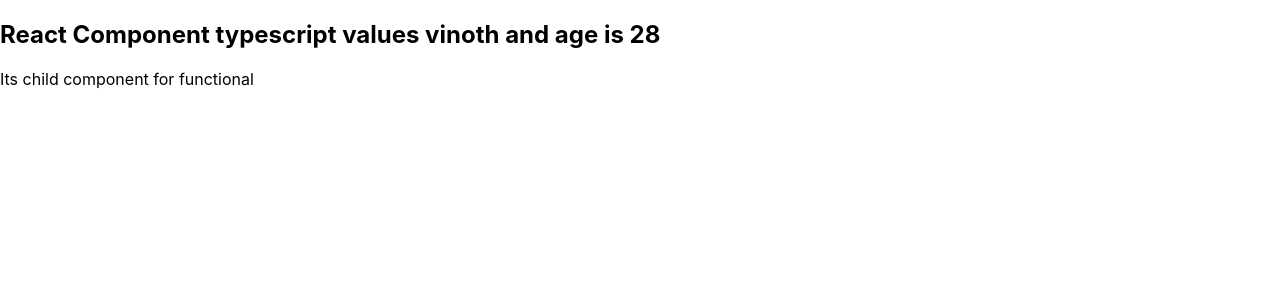
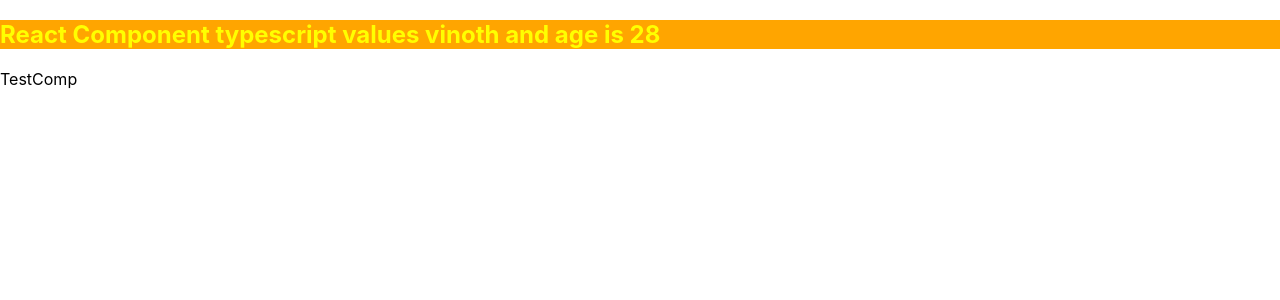
Before and after one commit to Vmadhavan2310/react_typescript, a React (Create React App) app: page / in a window 1280 px wide. Shown: the top 300 px of the page. Built offline with nearby package versions, Linux system fonts and the light colour scheme.

Commit message:
Web--Css Properties

```diff
--- a/src/App.tsx
+++ b/src/App.tsx
@@ -16,6 +16,7 @@
 import { FunctionalComp } from './Components/New Notes/FunctionalComp';
 import ClassComps from './Components/New Notes/ClassComps';
 import FuncChildComp from './Components/New Notes/FuncChildComp';
+import TestComp from './Components/New Notes/TestComp';
 function App() {
   const person={
     firstName:"Bruce",
@@ -56,8 +57,8 @@
       {/* <ClassComp age={25}/> */}
       {/* <LoginComp/> */}
       {/* <TemplateLiteral position='center'/> */}
-      <FunctionalComp person={{name:"vinoth",age:28}}>
-        <FuncChildComp/>
+      <FunctionalComp person={{name:"vinoth",age:28}} styling={{"color":"yellow","backgroundColor":"orange"}}>
+        <TestComp/>
       </FunctionalComp>
       {/* <ClassComps batman={person}/> */}
      </div>
--- a/src/Components/New Notes/FuncChildComp.tsx
+++ b/src/Components/New Notes/FuncChildComp.tsx
@@ -2,7 +2,7 @@
 
 function FuncChildComp() {
   return (
-    <div>Its child component for functional</div>
+    <div>Its child component for functionals</div>
   )
 }
 
--- a/src/Components/New Notes/FunctionalComp.tsx
+++ b/src/Components/New Notes/FunctionalComp.tsx
@@ -3,14 +3,16 @@
     name:string
     age:number
    }
+   styling:React.CSSProperties
    children:React.ReactElement
    /* It supports React.ReactNode | React.JSX.Element | React.ReactElement */
 }
 
 export const FunctionalComp:React.FunctionComponent<functionalProps>=(props)=>{
+    console.log(props)
     return(
         <>
-        <h2>React Component typescript values {props.person.name} and age is {props.person.age}</h2>
+        <h2 style={props.styling}>React Component typescript values {props.person.name} and age is {props.person.age}</h2>
         {props.children}
         </>
         )
--- /dev/null
+++ b/src/Components/New Notes/TestComp.tsx
@@ -0,0 +1,9 @@
+import React from 'react'
+
+function TestComp() {
+  return (
+    <div>TestComp</div>
+  )
+}
+
+export default TestComp
```
